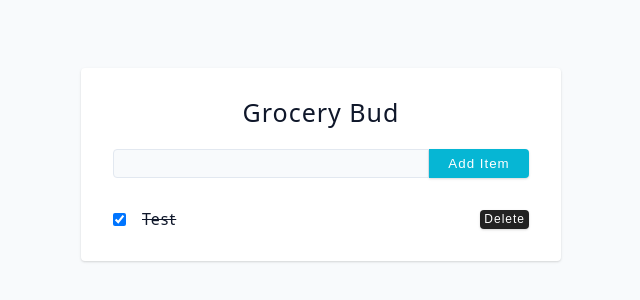
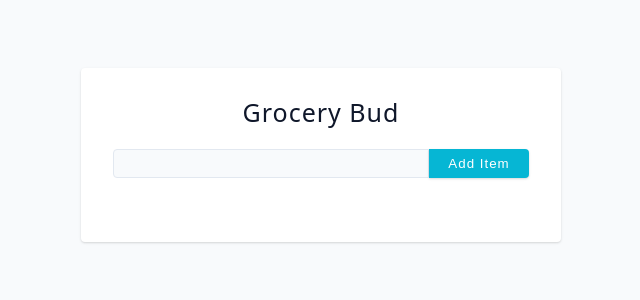
Before and after one commit to edriso/react-practice-projects, a React (Vite) app in the folder grocery-bud/: page / in a window 1280 px wide. Shown: the part 60-360 px from the top of the page, without its empty margins (319-959 px from the left). Built offline with nearby package versions, Linux system fonts and the light colour scheme.

Commit message:
add react-toastify

```diff
--- a/grocery-bud/src/App.jsx
+++ b/grocery-bud/src/App.jsx
@@ -1,16 +1,15 @@
 import { useState } from "react";
-import { nanoid } from "nanoid";
 import Form from "./components/Form";
 import ItemList from "./components/ItemList";
+import { toast, ToastContainer } from "react-toastify";
 
 function App() {
-  const [items, setItems] = useState([
-    { text: "test", completed: true, id: nanoid() },
-  ]);
+  const [items, setItems] = useState([]);
 
   const addItem = (item) => {
     const updateItem = [...items, item];
     setItems(updateItem);
+    toast.success("Item added to the list");
   };
 
   const checkItem = (itemID) => {
@@ -18,23 +17,25 @@ function App() {
       if (item.id === itemID) {
         item.completed = !item.completed;
       }
-
       return item;
     });
 
     setItems(updateItems);
   };
-
   const deleteItem = (itemID) => {
     const updateItems = items.filter((item) => item.id !== itemID);
     setItems(updateItems);
   };
 
   return (
-    <main className="section-center">
-      <Form addItem={addItem} />
-      <ItemList items={items} checkItem={checkItem} deleteItem={deleteItem} />
-    </main>
+    <>
+      <main className="section-center">
+        <Form addItem={addItem} />
+        <ItemList items={items} checkItem={checkItem} deleteItem={deleteItem} />
+      </main>
+
+      <ToastContainer position="top-right" autoClose={2000} />
+    </>
   );
 }
 
```
